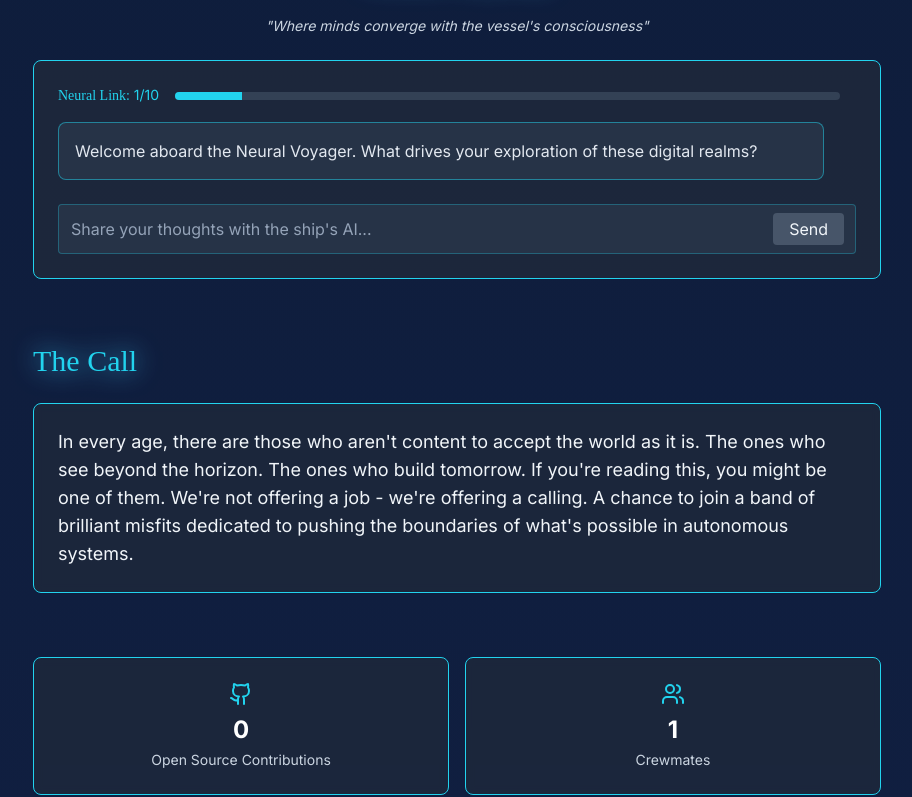
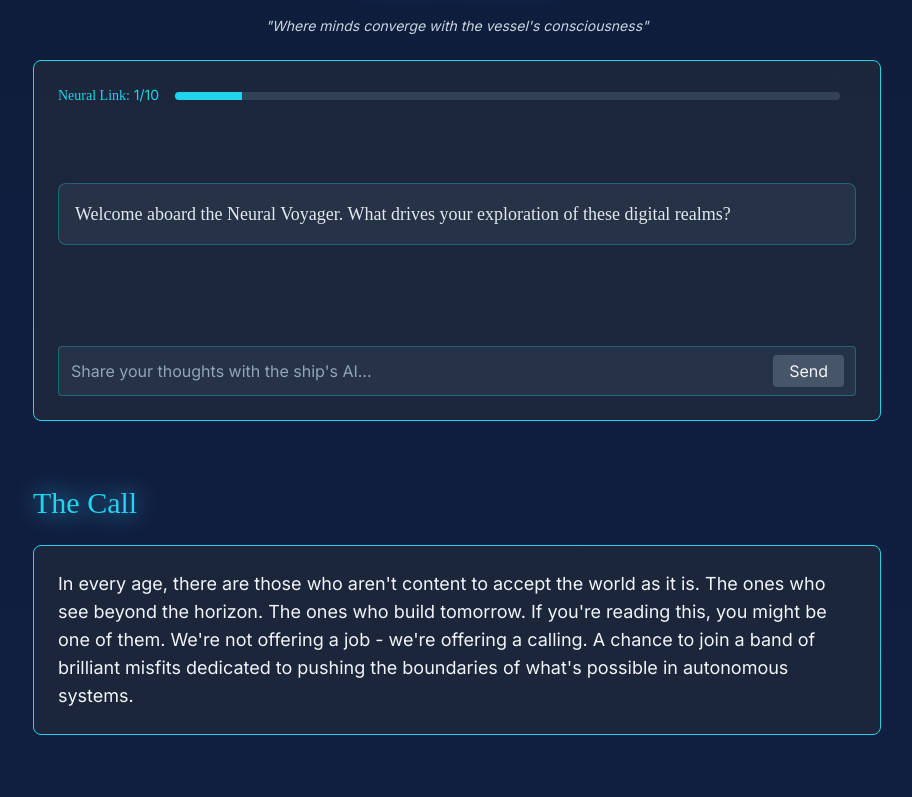
Before and after one commit to boorich/extraordinary_minds, a Next.js app: page / in a window 1280 px wide. Shown: the part 940-1737 px from the top of the page, without its empty margins (183-1095 px from the left). Built offline with nearby package versions, Linux system fonts and the light colour scheme.

Commit message:
feat: improve dialogue UX with single-step transitions
- Show one Q&A pair at a time
- Add smooth fade/slide transitions
- Remove scrolling requirement
- Maintain fixed component height
- Improve focus on current interaction

```diff
--- a/src/components/dialogue/ShipDialogue.tsx
+++ b/src/components/dialogue/ShipDialogue.tsx
@@ -5,30 +5,21 @@ import { DialoguePrompt, DialogueOption, DialogueMetrics } from '@/types/dialogu
 import { ShipAgent } from '@/lib/agent/ShipAgent';
 import shipConfig from '@/config/ship.character.json';
 import ProfileGenerator from '../profile/ProfileGenerator';
-import {
-  Compass,
-  Lightbulb,
-  Brain,
-  Code2,
-} from 'lucide-react';
 
 interface ShipDialogueProps {
   onMetricsUpdate?: (metrics: DialogueMetrics) => void;
 }
 
-interface DialogueMessage {
-  id: string;
-  text: string;
-  isUser: boolean;
+interface DialogueStep {
+  question: string;
+  answer?: string;
 }
 
 const ShipDialogue: React.FC<ShipDialogueProps> = ({ onMetricsUpdate }) => {
   const [agent] = useState(() => new ShipAgent(shipConfig));
-  const [messages, setMessages] = useState<DialogueMessage[]>([{
-    id: 'initial',
-    text: "Welcome aboard the Neural Voyager. What drives your exploration of these digital realms?",
-    isUser: false
-  }]);
+  const [currentStep, setCurrentStep] = useState<DialogueStep>({
+    question: "Welcome aboard the Neural Voyager. What drives your exploration of these digital realms?"
+  });
 
   const [userInput, setUserInput] = useState('');
   const [isTyping, setIsTyping] = useState(false);
@@ -36,21 +27,15 @@ const ShipDialogue: React.FC<ShipDialogueProps> = ({ onMetricsUpdate }) => {
   const [error, setError] = useState<string | null>(null);
   const [showingProfile, setShowingProfile] = useState(false);
   const [dialogueChoices, setDialogueChoices] = useState<DialogueOption[]>([]);
+  const [isTransitioning, setIsTransitioning] = useState(false);
 
   const handleUserInput = async (e: React.FormEvent) => {
     e.preventDefault();
-    if (!userInput.trim() || isTyping) return;
+    if (!userInput.trim() || isTyping || isTransitioning) return;
 
     const currentInput = userInput.trim();
     setUserInput('');
     setIsTyping(true);
-
-    // Add user message immediately
-    setMessages(prev => [...prev, {
-      id: Date.now().toString(),
-      text: currentInput,
-      isUser: true
-    }]);
 
     try {
       // Track the dialogue choice for profile generation
@@ -61,6 +46,15 @@ const ShipDialogue: React.FC<ShipDialogueProps> = ({ onMetricsUpdate }) => {
       };
       setDialogueChoices(prev => [...prev, choice]);
 
+      // Start transition
+      setIsTransitioning(true);
+
+      // Update current step with answer
+      setCurrentStep(prev => ({
+        ...prev,
+        answer: currentInput
+      }));
+
       const nextRound = round + 1;
       if (nextRound > 10) {
         await handleConversationComplete();
@@ -70,38 +64,43 @@ const ShipDialogue: React.FC<ShipDialogueProps> = ({ onMetricsUpdate }) => {
       // Get response from agent
       const response = await agent.generateResponse(currentInput, 'ongoing');
 
-      // Add agent's response after a short delay
+      // Fade out current step
+      await new Promise(resolve => setTimeout(resolve, 500));
+
+      // Set new question
+      setCurrentStep({
+        question: response.systemResponse
+      });
+
+      setRound(nextRound);
+      setIsTyping(false);
+
+      // End transition
       setTimeout(() => {
-        setMessages(prev => [...prev, {
-          id: Date.now().toString(),
-          text: response.systemResponse,
-          isUser: false
-        }]);
-        setRound(nextRound);
-        setIsTyping(false);
+        setIsTransitioning(false);
       }, 500);
 
     } catch (err) {
       console.error('Error in dialogue:', err);
       setError('The neural winds are unfavorable. Try rephrasing your thoughts.');
       setIsTyping(false);
+      setIsTransitioning(false);
     }
   };
 
   const handleConversationComplete = async () => {
     setIsTyping(true);
+    setIsTransitioning(true);
 
-    // Add final message
-    setMessages(prev => [...prev, {
-      id: 'final',
-      text: "Thank you for sharing your thoughts. I've analyzed our conversation and will now generate a unique visualization that captures your essence...",
-      isUser: false
-    }]);
+    setCurrentStep({
+      question: "Thank you for sharing your thoughts. I've analyzed our conversation and will now generate a unique visualization that captures your essence..."
+    });
 
     setIsTyping(false);
     setTimeout(() => {
+      setIsTransitioning(false);
       setShowingProfile(true);
-    }, 2000);
+    }, 1000);
   };
 
   return (
@@ -125,19 +124,24 @@ const ShipDialogue: React.FC<ShipDialogueProps> = ({ onMetricsUpdate }) => {
           </div>
         </div>
 
-        <div className="mb-6 space-y-4 max-h-[60vh] overflow-y-auto">
-          {messages.map((message) => (
-            <div
-              key={message.id}
-              className={`p-4 rounded-lg border ${
-                message.isUser
-                  ? 'bg-slate-700/30 border-cyan-400/30 ml-8'
-                  : 'bg-slate-700/50 border-cyan-400/50 mr-8'
-              }`}
-            >
-              <p className="text-slate-200">{message.text}</p>
+        <div className="mb-6 min-h-[200px] flex flex-col justify-center">
+          <div className={`transition-all duration-500 ${isTransitioning ? 'opacity-0 transform translate-y-4' : 'opacity-100 transform translate-y-0'}`}>
+            {/* Question */}
+            <div className="bg-slate-700/50 p-4 rounded-lg border border-cyan-400/30 mb-4">
+              <p className="text-slate-200 pirate-font text-lg">
+                {currentStep.question}
+              </p>
             </div>
-          ))}
+
+            {/* Answer (if exists) */}
+            {currentStep.answer && (
+              <div className="bg-slate-700/30 p-4 rounded-lg border border-cyan-400/30 ml-8">
+                <p className="text-slate-200">
+                  {currentStep.answer}
+                </p>
+              </div>
+            )}
+          </div>
         </div>
 
         {!showingProfile && (
@@ -150,20 +154,20 @@ const ShipDialogue: React.FC<ShipDialogueProps> = ({ onMetricsUpdate }) => {
                        focus:border-cyan-400 focus:outline-none focus:ring-1 focus:ring-cyan-400
                        placeholder-slate-400"
               placeholder="Share your thoughts with the ship's AI..."
-              disabled={isTyping}
+              disabled={isTyping || isTransitioning}
             />
             <button
               type="submit"
-              disabled={isTyping || !userInput.trim()}
+              disabled={isTyping || isTransitioning || !userInput.trim()}
               className={`absolute right-3 top-1/2 -translate-y-1/2 px-4 py-1 rounded
-                       ${isTyping || !userInput.trim()
+                       ${isTyping || isTransitioning || !userInput.trim()
                          ? 'bg-slate-600 cursor-not-allowed'
                          : 'water-effect hover:brightness-110'}`}
             >
               Send
             </button>
 
-            {isTyping && (
+            {(isTyping || isTransitioning) && (
               <div className="absolute left-3 top-1/2 -translate-y-1/2">
                 <div className="flex space-x-1">
                   <div className="w-2 h-2 bg-cyan-400 rounded-full animate-ping"></div>
@@ -176,7 +180,6 @@ const ShipDialogue: React.FC<ShipDialogueProps> = ({ onMetricsUpdate }) => {
         )}
       </div>
 
-      {/* Profile Generation */}
       {showingProfile && (
         <div className="animate-fadeIn">
           <ProfileGenerator
```
